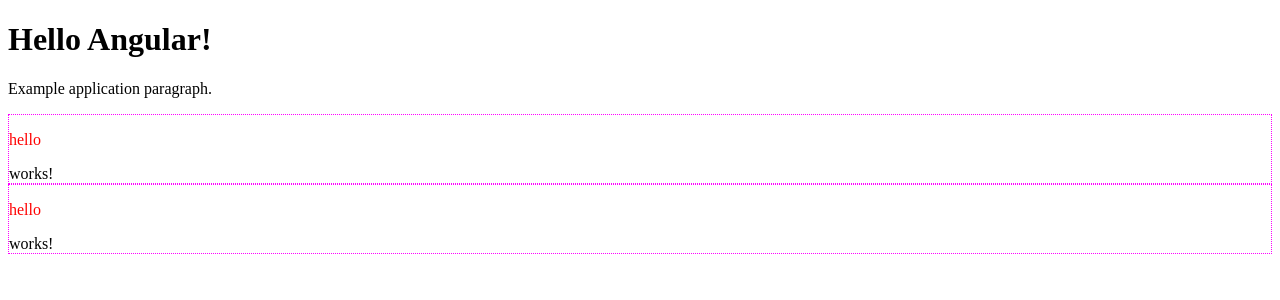
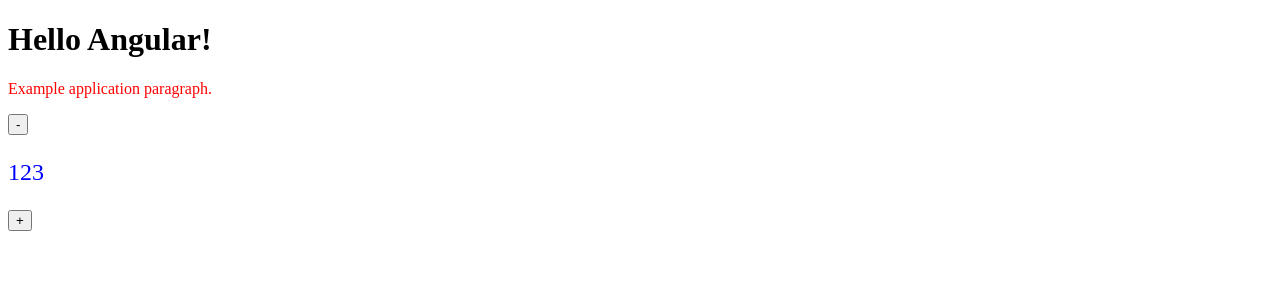
Before and after one commit to zwi3rzak/angular-intro-20220423, an Angular app: page / in a window 1280 px wide. Shown: the top 300 px of the page. Built offline with nearby package versions, Linux system fonts and the light colour scheme.

Commit message:
Counter Component
Signed-off-by: Adrian Juszczak <adrian@juszczak.io>

```diff
--- a/src/app/app.component.html
+++ b/src/app/app.component.html
@@ -4,6 +4,4 @@
 
 <p>Example application paragraph.</p>
 
-<hello></hello>
-
-<hello></hello>
+<app-counter></app-counter>
--- a/src/app/app.component.scss
+++ b/src/app/app.component.scss
@@ -2,3 +2,7 @@
   display: block;
   height: 100%;
 }
+
+p {
+  color: #f00;
+}
--- a/src/app/app.module.ts
+++ b/src/app/app.module.ts
@@ -3,9 +3,11 @@
 import {AppRoutingModule} from './app-routing.module';
 import {AppComponent} from './app.component';
 import { HelloComponent } from './hello/hello.component';
+import { CounterComponent } from './counter/counter.component';
+import { TodosComponent } from './todos/todos.component';
 
 @NgModule({
-  declarations: [AppComponent, HelloComponent],
+  declarations: [AppComponent, HelloComponent, CounterComponent, TodosComponent],
   imports: [BrowserModule, AppRoutingModule],
   providers: [],
   bootstrap: [AppComponent],
--- /dev/null
+++ b/src/app/counter/counter.component.html
@@ -0,0 +1,6 @@
+
+<button (click)="decrement()">-</button>
+
+<p>{{ value }}</p>
+
+<button (click)="increment()">+</button>
--- /dev/null
+++ b/src/app/counter/counter.component.scss
@@ -0,0 +1,4 @@
+p {
+  color: #00f;
+  font-size: 24px;
+}
--- /dev/null
+++ b/src/app/counter/counter.component.ts
@@ -0,0 +1,23 @@
+import {Component, OnInit} from '@angular/core';
+
+@Component({
+  selector: 'app-counter',
+  templateUrl: './counter.component.html',
+  styleUrls: ['./counter.component.scss'],
+})
+export class CounterComponent implements OnInit {
+  value = 123;
+  text = 'ala ma kota';
+
+  increment() {
+    this.value++;
+  }
+
+  decrement() {
+    this.value--;
+  }
+
+  constructor() {}
+
+  ngOnInit(): void {}
+}
--- a/src/app/hello/hello.component.html
+++ b/src/app/hello/hello.component.html
@@ -1,4 +1,6 @@
 <div class="hello">
   <p>hello</p>
   <span>works!</span>
+
+  <app-counter></app-counter>
 </div>
--- /dev/null
+++ b/src/app/todos/todos.component.html
@@ -0,0 +1 @@
+<p>todos works!</p>
--- /dev/null
+++ b/src/app/todos/todos.component.scss
@@ -0,0 +1,3 @@
+p {
+  background-color: #ff0;
+}
--- /dev/null
+++ b/src/app/todos/todos.component.ts
@@ -0,0 +1,15 @@
+import { Component, OnInit } from '@angular/core';
+
+@Component({
+  selector: 'app-todos',
+  templateUrl: './todos.component.html',
+  styleUrls: ['./todos.component.scss']
+})
+export class TodosComponent implements OnInit {
+
+  constructor() { }
+
+  ngOnInit(): void {
+  }
+
+}
--- a/src/styles.scss
+++ b/src/styles.scss
@@ -9,3 +9,7 @@
 *:after {
   box-sizing: inherit;
 }
+
+p {
+  color: #00f;
+}
```
